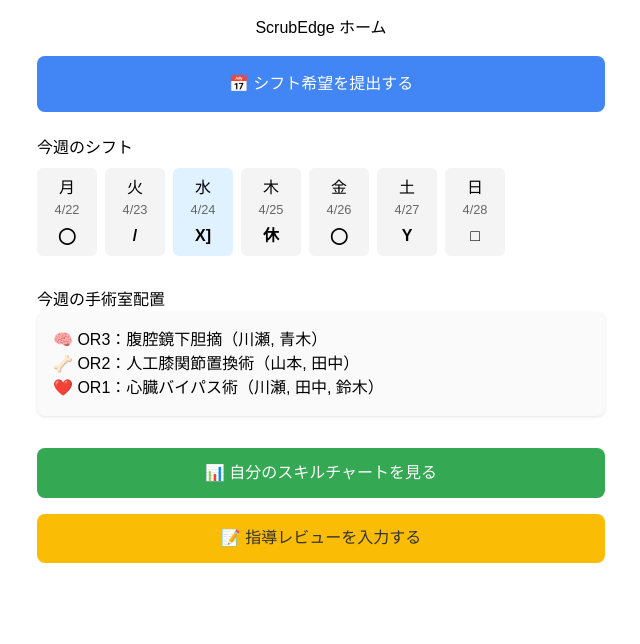
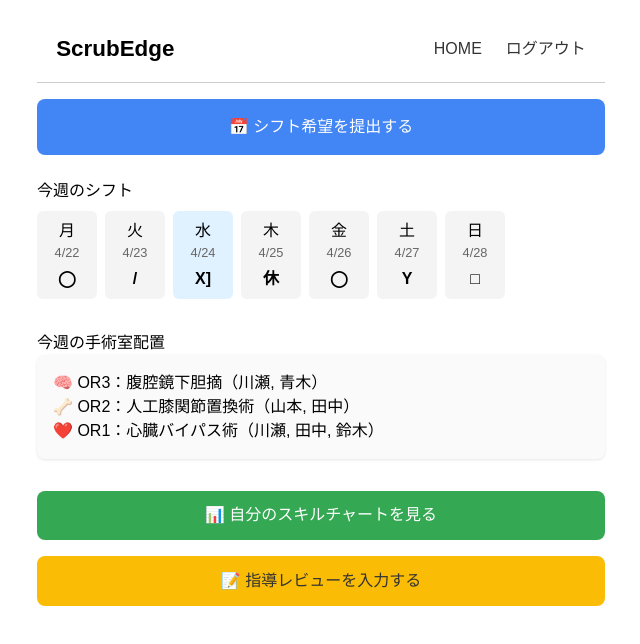
Before and after one commit to gaku-break-era/or-shift-app, a React (Create React App) app: page /home in a window 1280 px wide. Shown: the top 644 px of the page, without its empty margins (319-959 px from the left). Built offline with nearby package versions, Linux system fonts and the light colour scheme.

Commit message:
例: カレンダー形式の希望提出画面を追加

```diff
--- a/src/App.js
+++ b/src/App.js
@@ -10,8 +10,8 @@
 import WeeklyAssignments from "./WeeklyAssignments";
 import ProcedureList from "./ProcedureList";
 import ProcedureDetail from "./ProcedureDetail";
-//import AutoAssignmentScreen from "./AutoAssignmentScreen";
-//import DailyAssignmentScreen from "./DailyAssignmentScreen";
+// import AutoAssignmentScreen from "./AutoAssignmentScreen";
+// import DailyAssignmentScreen from "./DailyAssignmentScreen";
 
 function App() {
   return (
@@ -22,6 +22,7 @@
 
         {/* ✅ ログイン後の各種機能 */}
         <Route path="/form" element={<MobileShiftForm />} />
+        <Route path="/mobile-form" element={<MobileShiftForm />} />
         <Route path="/admin" element={<Admin />} />
         <Route path="/admin-events" element={<AdminEvents />} />
         <Route path="/admin-events-list" element={<AdminEventList />} />
@@ -29,7 +30,6 @@
         <Route path="/assignments" element={<WeeklyAssignments />} />
         <Route path="/procedures" element={<ProcedureList />} />
         <Route path="/procedures/:id" element={<ProcedureDetail />} />
-        <Route path="/mobile-form" element={<MobileShiftForm />} />
 
         {/* ✅ "/" アクセス時にもログインページに飛ばす */}
         <Route path="/" element={<LoginPage />} />
@@ -38,7 +38,4 @@
   );
 }
 
-//<Route path="/auto-assignment" element={<AutoAssignmentScreen />} />
-//<Route path="/daily-assignment" element={<DailyAssignmentScreen />} />
-
 export default App;
--- a/src/MobileShiftForm.js
+++ b/src/MobileShiftForm.js
@@ -1,8 +1,10 @@
+// src/MobileShiftForm.js
 import React, { useState, useEffect } from "react";
 import { doc, setDoc, Timestamp } from "firebase/firestore";
 import { getAuth, onAuthStateChanged } from "firebase/auth";
 import { db } from "./firebase";
 import "./CalendarStyles.css";
+import Header from "./components/ui/Header"; // ✅ 共通ヘッダーをインポート
 
 function MobileShiftForm() {
   const today = new Date();
@@ -31,7 +33,6 @@
   useEffect(() => {
     const year = targetMonth.getFullYear();
     const month = targetMonth.getMonth();
-
     const firstDay = new Date(year, month, 1);
     const lastDay = new Date(year, month + 1, 0);
 
@@ -127,13 +128,7 @@
 
   return (
     <div className="mobile-form">
-      <header className="header">
-        <div className="logo">ScrubEdge</div>
-        <div className="nav-buttons">
-          <button onClick={() => (window.location.href = "/home")}>HOME</button>
-          <button onClick={() => auth.signOut()}>ログアウト</button>
-        </div>
-      </header>
+      <Header /> {/* ✅ 共通ヘッダーに差し替え */}
 
       <h2 className="month-title">
         {targetMonth.getFullYear()}年{targetMonth.getMonth() + 1}月 シフト希望
--- a/src/StaffHome.js
+++ b/src/StaffHome.js
@@ -1,5 +1,6 @@
 import React from "react";
 import { Link } from "react-router-dom";
+import Header from "./components/ui/Header";
 
 const thisWeekShift = [
   { day: "月", date: "4/22", shift: "◯" },
@@ -16,7 +17,7 @@
 
   return (
     <div style={{ padding: "1rem", fontFamily: "sans-serif", maxWidth: "600px", margin: "0 auto" }}>
-      <h1 style={{ textAlign: "center", marginBottom: "1rem" }}>ScrubEdge ホーム</h1>
+      <Header />
 
       {/* シフト希望提出ボタン */}
       <Link to="/form">
--- /dev/null
+++ b/src/components/ui/AppLayout.js
@@ -0,0 +1,14 @@
+// src/components/ui/AppLayout.js
+import React from "react";
+import Header from "./Header";
+
+const AppLayout = ({ children }) => {
+  return (
+    <>
+      <Header />
+      <main style={{ paddingTop: "60px" }}>{children}</main>
+    </>
+  );
+};
+
+export default AppLayout;
--- /dev/null
+++ b/src/components/ui/Header.css
@@ -0,0 +1,72 @@
+.header {
+    display: flex;
+    justify-content: space-between;
+    align-items: center;
+    padding: 1rem 1.2rem;
+    background-color: #fff;
+    border-bottom: 1px solid #ccc;
+    font-family: sans-serif;
+    position: sticky;
+    top: 0;
+    z-index: 1000;
+  }
+
+  .logo {
+    font-weight: bold;
+    font-size: 1.4rem;
+    cursor: pointer;
+  }
+
+  .nav-links a,
+  .nav-links button {
+    margin-left: 1.5rem;
+    text-decoration: none;
+    background: none;
+    border: none;
+    font-size: 1rem;
+    cursor: pointer;
+    color: #333;
+  }
+
+  .nav-links button:hover,
+  .nav-links a:hover {
+    color: #007BFF;
+  }
+
+  .hamburger {
+    font-size: 2rem;
+    cursor: pointer;
+  }
+
+  .mobile-menu {
+    position: absolute;
+    top: 60px;
+    right: 1rem;
+    background: white;
+    border: 1px solid #ccc;
+    padding: 1rem;
+    z-index: 200;
+    display: flex;
+    flex-direction: column;
+    gap: 0.75rem;
+    border-radius: 6px;
+    box-shadow: 0px 4px 8px rgba(0,0,0,0.1);
+  }
+
+  .desktop-only {
+    display: flex;
+  }
+
+  .mobile-only {
+    display: none;
+  }
+
+  @media (max-width: 768px) {
+    .desktop-only {
+      display: none;
+    }
+
+    .mobile-only {
+      display: block;
+    }
+  }
--- /dev/null
+++ b/src/components/ui/Header.js
@@ -0,0 +1,44 @@
+import React, { useState } from "react";
+import { Link, useNavigate } from "react-router-dom";
+import "./Header.css";
+
+function Header() {
+  const [menuOpen, setMenuOpen] = useState(false);
+  const navigate = useNavigate();
+
+  const handleLogout = () => {
+    // 仮のログアウト処理 → 後でauthからsignOutに変更
+    alert("ログアウトしました（仮）");
+    navigate("/login");
+  };
+
+  const toggleMenu = () => setMenuOpen(!menuOpen);
+  const closeMenu = () => setMenuOpen(false);
+
+  return (
+    <header className="header">
+      <div className="logo" onClick={() => navigate("/home")}>ScrubEdge</div>
+
+      {/* デスクトップ用メニュー */}
+      <nav className="nav-links desktop-only">
+        <Link to="/home">HOME</Link>
+        <button onClick={handleLogout}>ログアウト</button>
+      </nav>
+
+      {/* モバイル用ハンバーガー */}
+      <div className="hamburger mobile-only" onClick={toggleMenu}>
+        ☰
+      </div>
+
+      {/* モバイルメニュー展開 */}
+      {menuOpen && (
+        <div className="mobile-menu">
+          <Link to="/home" onClick={closeMenu}>HOME</Link>
+          <button onClick={() => { handleLogout(); closeMenu(); }}>ログアウト</button>
+        </div>
+      )}
+    </header>
+  );
+}
+
+export default Header;
```
